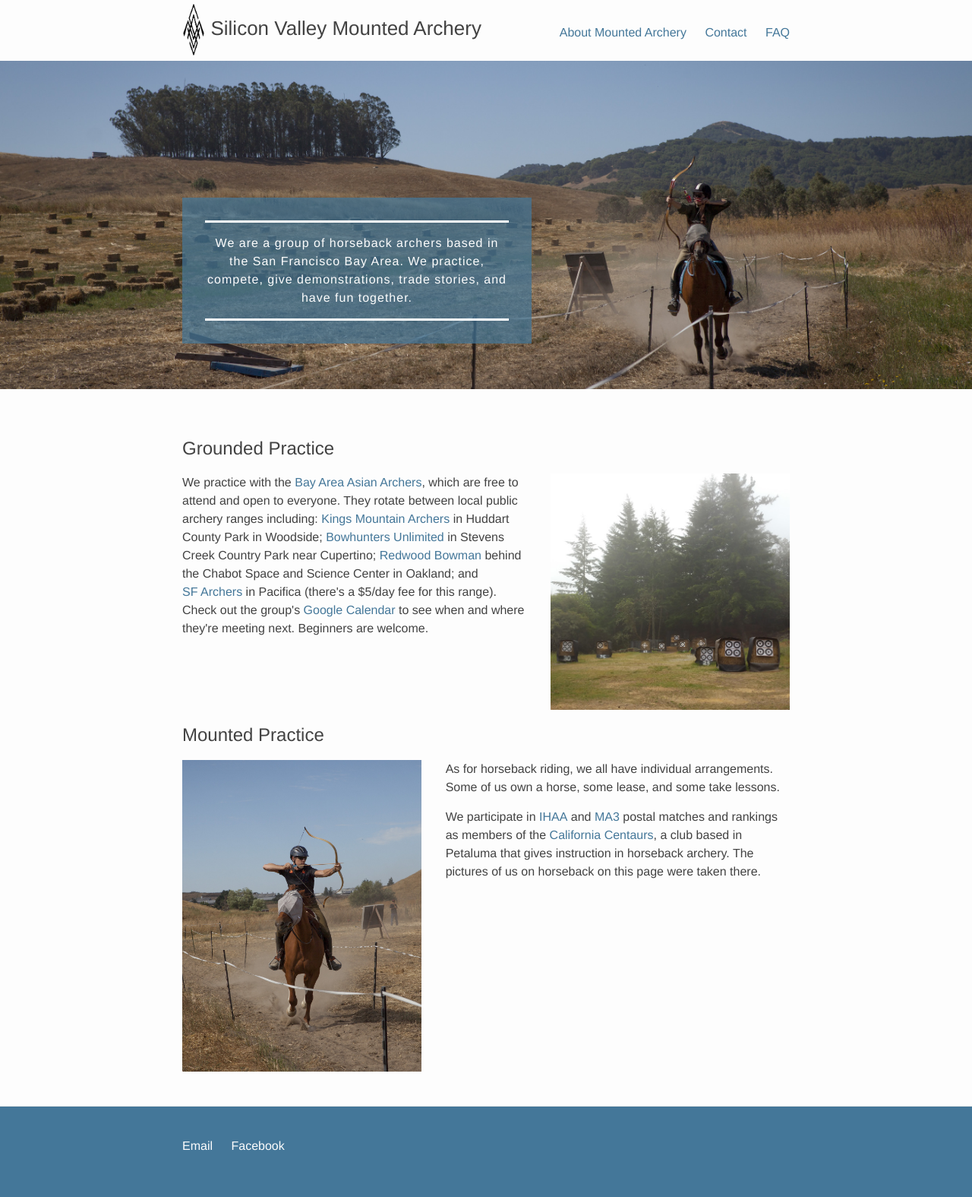
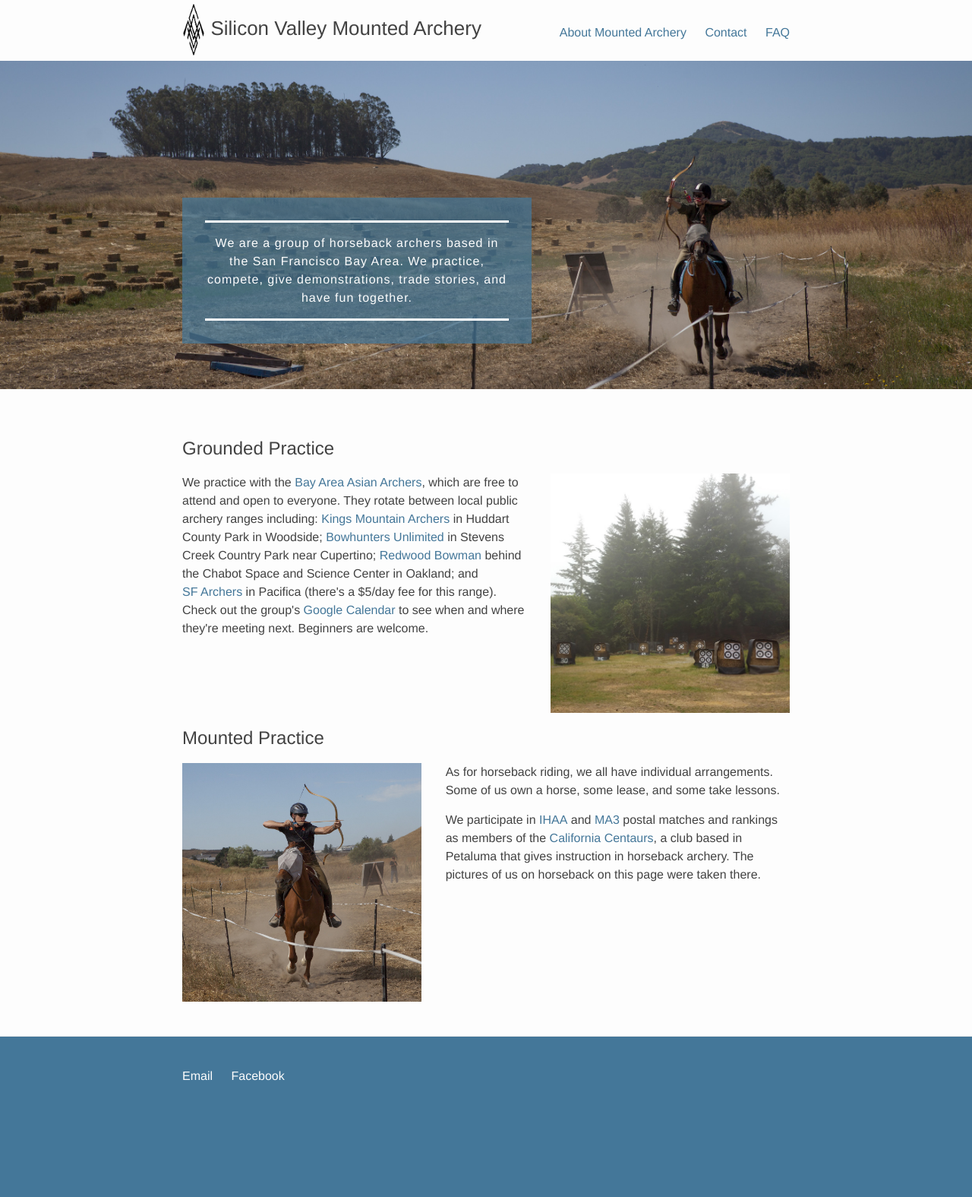
Before and after one commit to svmountedarchery/svmountedarchery.github.io, a Jekyll site: the page built from index.html, in a window 1280 px wide. Shown: the whole page at 76% size. Built offline with Jekyll 4.4.1, drawn with Linux system fonts in a browser that asks for light colours; some web fonts are replaced; after the commit the page ends 1483 px from its top, so only the background shows below that.

Commit message:
Square-ify homepage images + mobile hero

```diff
--- a/index.html
+++ b/index.html
@@ -13,7 +13,7 @@
       </div>
     </div>
     <div class="visible-phone-block">
-      <img src="img/home-centaurs-desi-1.jpg">
+      <img src="img/home-centaurs-desi-square.jpg">
     </div>
   </div>
 
```
Also changed, not shown: img/home-centaurs-campbell-1.jpg, img/home-centaurs-desi-square.jpg (added), img/kma.jpg.
